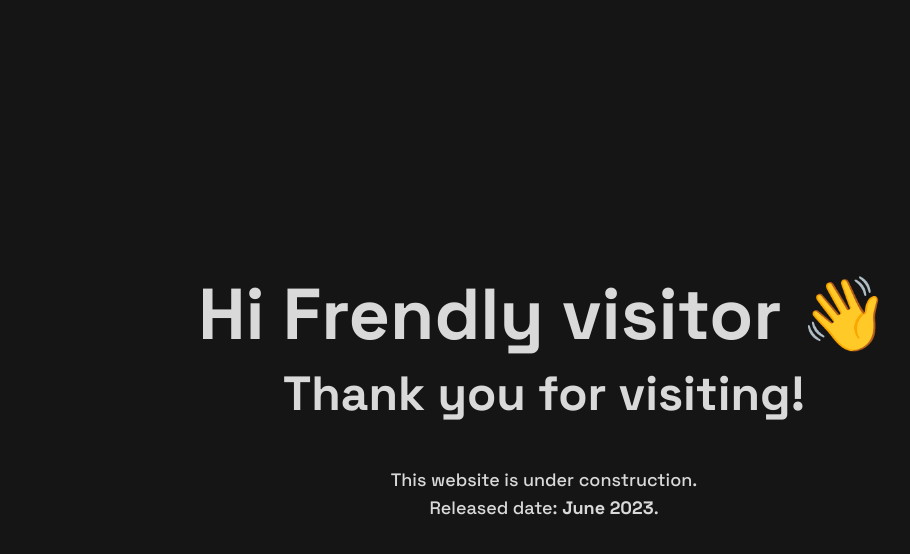
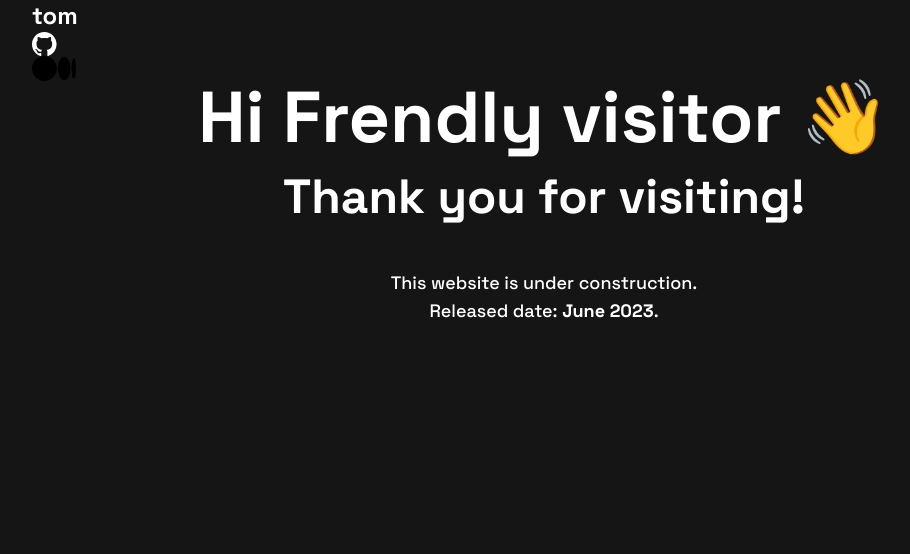
Before and after one commit to tdimnet/tdimnet.github.io, a React (Vite) app: page / in a window 1280 px wide. Shown: the top 554 px of the page, without its empty margins (96-1006 px from the left). Built offline with nearby package versions, Linux system fonts and the light colour scheme.

Commit message:
Designing Header and Main content:
- Inserting Icons.
- Changing colors from light grey to white

```diff
--- /dev/null
+++ b/src/components/Header/index.tsx
@@ -0,0 +1,15 @@
+import Heading from "../Heading";
+import GithubIcon from "../../icons/Github";
+import MediumIcon from "../../icons/Medium";
+
+function Component() {
+  return (
+    <header>
+      <Heading css="text-white" content="tom" as="h3" />
+      <GithubIcon />
+      <MediumIcon />
+    </header>
+  );
+}
+
+export default Component;
--- a/src/components/Heading/index.tsx
+++ b/src/components/Heading/index.tsx
@@ -1,3 +1,5 @@
+type Tag = "h1" | "h2" | "h3";
+
 function Component({
   css,
   content,
@@ -5,17 +7,29 @@ function Component({
 }: {
   css: string;
   content: string;
-  as: string;
+  as: Tag;
 }) {
   if (as === "h1") {
-    return <h1 className={`${css} font-bold font-space-grotest text-7xl`}>{content}</h1>;
+    return (
+      <h1 className={`${css} font-bold font-space-grotest text-7xl`}>
+        {content}
+      </h1>
+    );
   }
 
   if (as === "h2") {
-    return <h2 className={`${css} font-bold font-space-grotest text-5xl`}>{content}</h2>;
+    return (
+      <h2 className={`${css} font-bold font-space-grotest text-5xl`}>
+        {content}
+      </h2>
+    );
   }
 
-  return <h3>Not found</h3>;
+  return (
+    <h3 className={`${css} font-bold font-space-grotest text-2xl`}>
+      {content}
+    </h3>
+  );
 }
 
 export default Component;
--- /dev/null
+++ b/src/icons/Github/index.tsx
@@ -0,0 +1,13 @@
+function Icon() {
+  return (
+    <svg xmlns="http://www.w3.org/2000/svg" width="25" height="24">
+      <path
+        fill="#FFF"
+        fillRule="evenodd"
+        d="M12.304 0C5.506 0 0 5.506 0 12.304c0 5.444 3.522 10.042 8.413 11.672.615.108.845-.261.845-.584 0-.292-.015-1.261-.015-2.291-3.091.569-3.891-.754-4.137-1.446-.138-.354-.738-1.446-1.261-1.738-.43-.23-1.046-.8-.016-.815.97-.015 1.661.892 1.892 1.261 1.107 1.86 2.876 1.338 3.584 1.015.107-.8.43-1.338.784-1.646-2.738-.307-5.598-1.368-5.598-6.074 0-1.338.477-2.446 1.26-3.307-.122-.308-.553-1.569.124-3.26 0 0 1.03-.323 3.383 1.26.985-.276 2.03-.415 3.076-.415 1.046 0 2.092.139 3.076.416 2.353-1.6 3.384-1.261 3.384-1.261.676 1.691.246 2.952.123 3.26.784.861 1.26 1.953 1.26 3.307 0 4.721-2.875 5.767-5.613 6.074.446.385.83 1.123.83 2.277 0 1.645-.015 2.968-.015 3.383 0 .323.231.708.846.584a12.324 12.324 0 0 0 8.382-11.672C24.607 5.506 19.101 0 12.304 0Z"
+      />
+    </svg>
+  );
+}
+
+export default Icon;
--- /dev/null
+++ b/src/icons/Medium/index.tsx
@@ -0,0 +1,13 @@
+function Icon() {
+  return (
+    <svg viewBox="0 0 1043.63 592.71" height="25">
+      <g>
+        <g>
+          <path d="M588.67 296.36c0 163.67-131.78 296.35-294.33 296.35S0 460 0 296.36 131.78 0 294.34 0s294.33 132.69 294.33 296.36M911.56 296.36c0 154.06-65.89 279-147.17 279s-147.17-124.94-147.17-279 65.88-279 147.16-279 147.17 124.9 147.17 279M1043.63 296.36c0 138-23.17 249.94-51.76 249.94s-51.75-111.91-51.75-249.94 23.17-249.94 51.75-249.94 51.76 111.9 51.76 249.94"></path>
+        </g>
+      </g>
+    </svg>
+  );
+}
+
+export default Icon;
--- a/src/pages/Home/index.tsx
+++ b/src/pages/Home/index.tsx
@@ -1,28 +1,34 @@
 import Heading from "../../components/Heading";
 import Paragraph from "../../components/Paragraph";
+import Header from "../../components/Header";
 
 function Page() {
   return (
-    <div className="bg-primay h-screen w-screen flex justify-center items-center flex-col px-6">
+    <main className="bg-primay h-screen w-screen">
+      <div className="max-w-screen-lg mx-auto">
+        <Header />
+        <section className="flex justify-center items-center flex-col">
           <Heading
-        css="text-customGrey mb-5"
+            css="text-white mb-5"
             content="Hi Frendly visitor 👋"
             as="h1"
           />
           <Heading
-        css="text-customGrey mb-12"
+            css="text-white mb-12"
             content="Thank you for visiting!"
             as="h2"
           />
           <Paragraph
-        color="text-customGrey"
+            color="text-white"
             content="This website is under construction."
           />
           <Paragraph
-        color="text-customGrey"
+            color="text-white"
             content="Released date: <strong>June 2023</strong>."
           />
+        </section>
       </div>
+    </main>
   );
 }
 
--- a/tailwind.config.js
+++ b/tailwind.config.js
@@ -2,6 +2,7 @@ const CODGRAY = '#151515'
 const SHAMROCK = '#4EE1A0'
 const MINE_SHAFT = '#242424'
 const ALTO = '#d9d9d9'
+const WHITE = '#FFFFFF'
 
 
 module.exports = {
@@ -11,7 +12,8 @@ module.exports = {
       primay: CODGRAY,
       secondary: SHAMROCK,
       teriary: MINE_SHAFT,
-      customGrey: ALTO
+      customGrey: ALTO,
+      white: WHITE
     },
     fontFamily: {
       'space-grotest': ['Space Grotesk', 'sans-serif']
```
Lines whose indentation alone changed are shown as unchanged.
